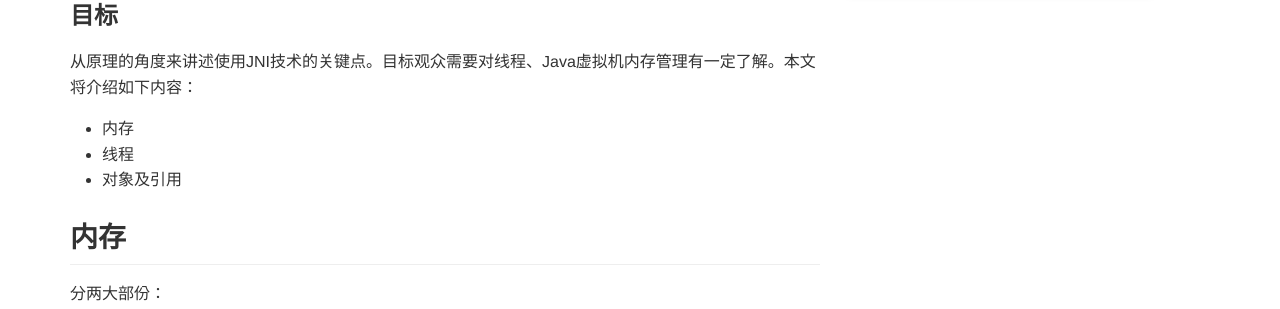
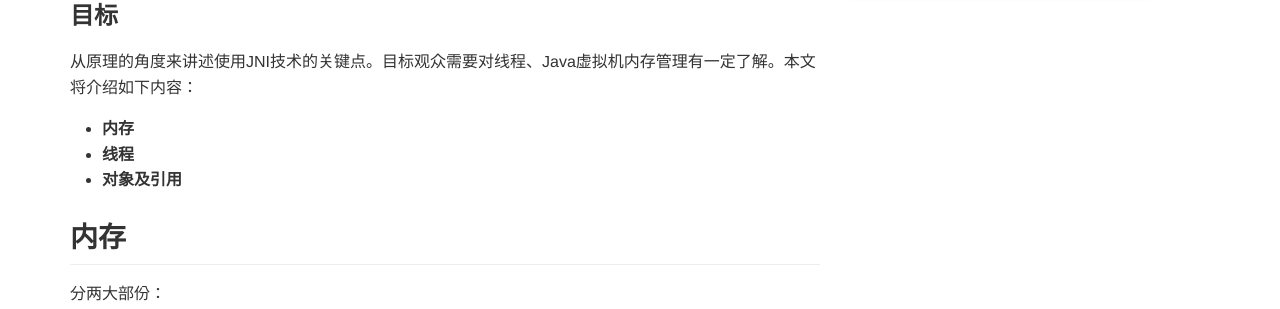
Before and after one commit to zblogs/zblogs.github.io, a Jekyll site: the page built from _posts/2017-01-18-jni-developer.md, in a window 1280 px wide and 1189 px high. Shown: the part 622-931 px from the top of the window. Built offline with Jekyll 4.4.1, drawn with Linux system fonts in a browser that asks for light colours.

Commit message:
修改样式

```diff
--- a/_posts/2017-01-18-jni-developer.md
+++ b/_posts/2017-01-18-jni-developer.md
@@ -16,9 +16,9 @@ JNI开发手记
 
 从原理的角度来讲述使用JNI技术的关键点。目标观众需要对线程、Java虚拟机内存管理有一定了解。本文将介绍如下内容：
 
-* 内存
-* 线程
-* 对象及引用
++ **内存**
++ **线程**
++ **对象及引用**
 
 ## 内存
 
--- a/assets/css/blog-page.css
+++ b/assets/css/blog-page.css
@@ -8,6 +8,10 @@
 #posts-list li {
     margin: 40px 0;
     position: relative;
+}
+
+article p {
+    text-indent: 2em;
 }
 
 .posts-content {
```
